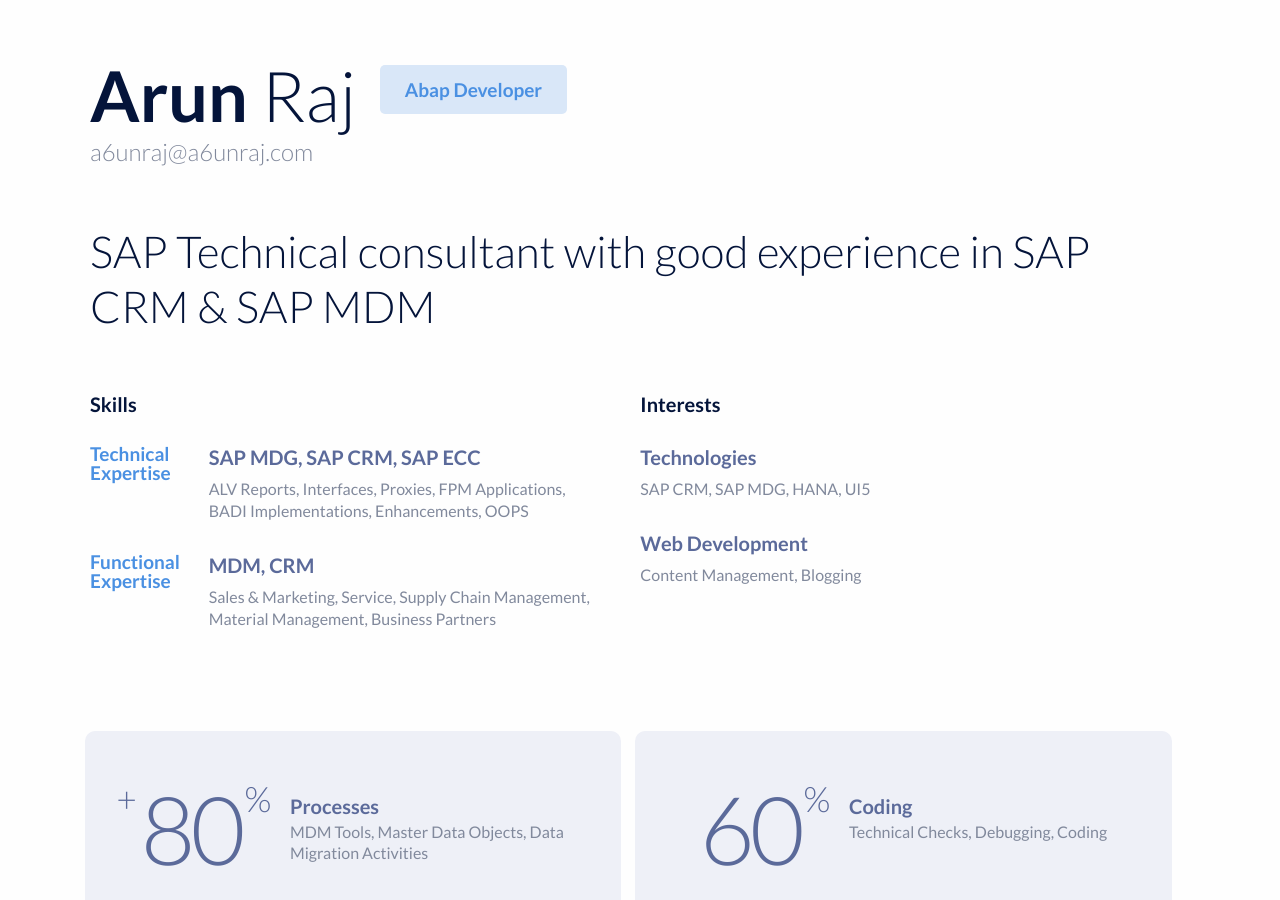
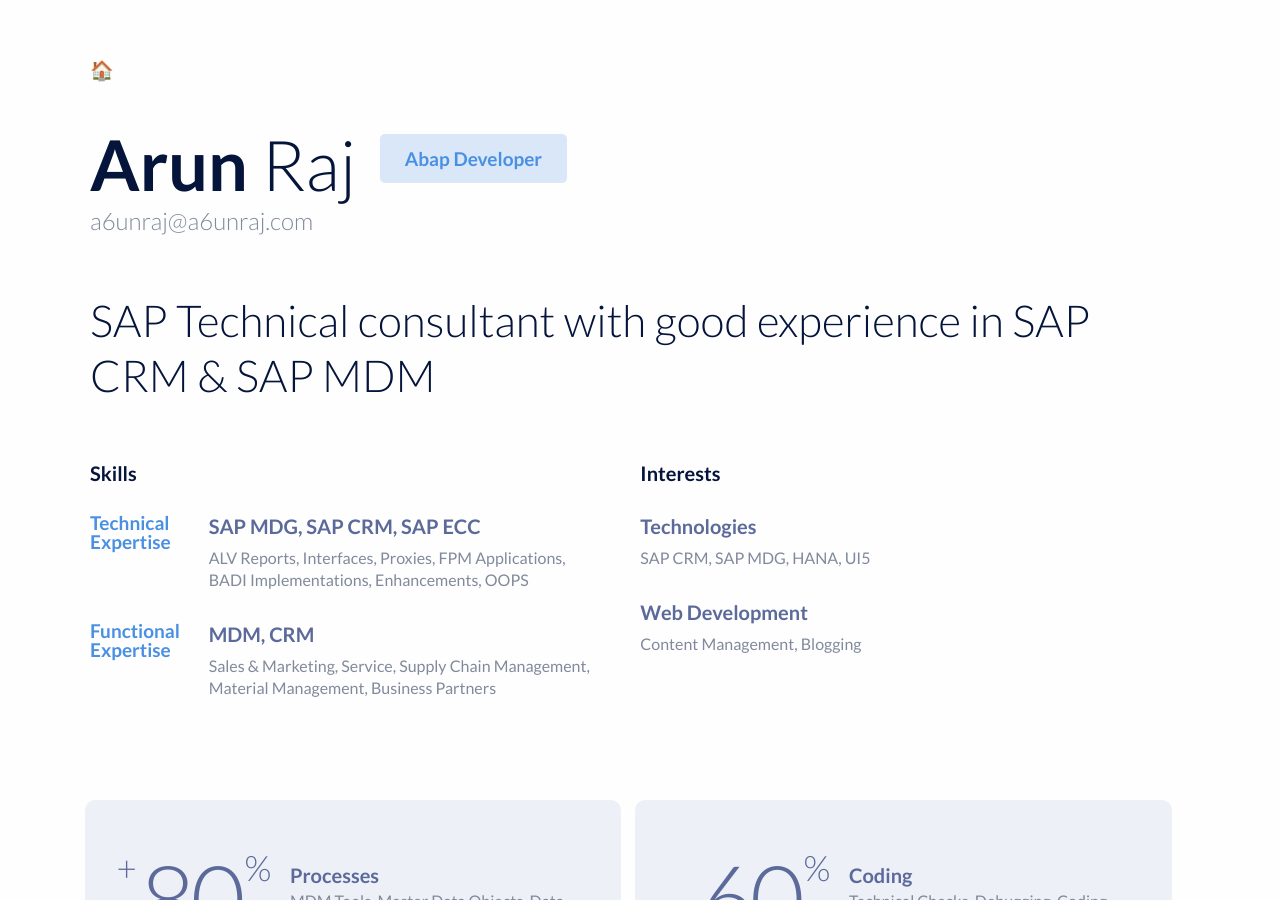
Before and after one commit to a6unraj/a6unraj.github.io, a Jekyll site: the page profile/index.html, which Jekyll copies as it is, in a window 1280 px wide and 900 px high. Built offline with Jekyll 4.4.1, drawn with Linux system fonts in a browser that asks for light colours; comment, search, counter and statistics services are not loaded.

Commit message:
Update index.html

```diff
--- a/profile/index.html
+++ b/profile/index.html
@@ -34,10 +34,10 @@
 }(document, 'script', 'facebook-jssdk'));</script>
 
 <div class="container">
+<a href = "http://a6unraj.com/sap" alt ="Home">🏠</a>
 <div class="hero">
 <h1 class="name"><strong>Arun</strong> Raj</h1>
 <span class="job-title">Abap Developer</span> <span class="email">a6unraj@a6unraj.com</span>
-
 <h2 class="lead">SAP Technical consultant with good experience in SAP CRM & SAP MDM</h2>
 </div>
 </div>
```
